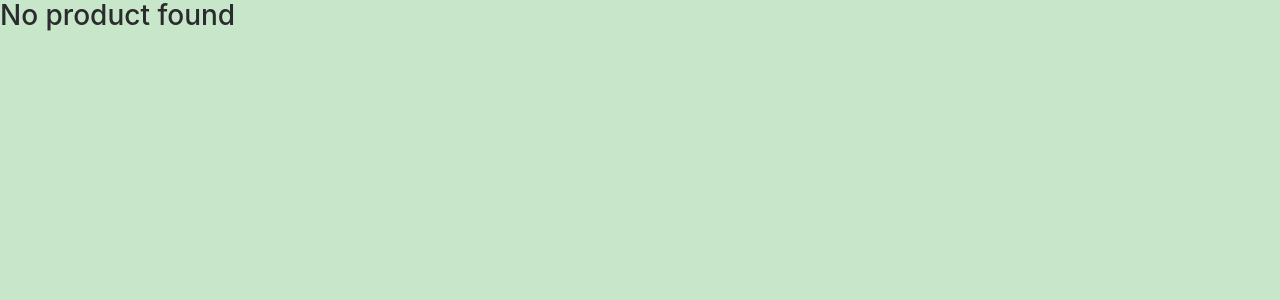
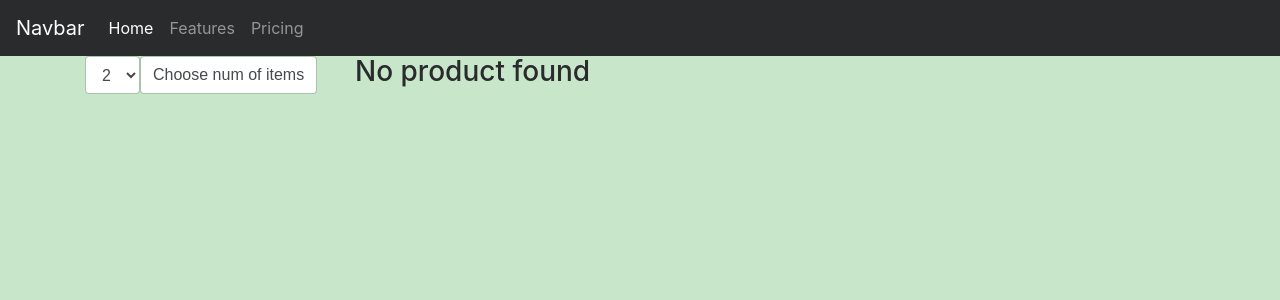
Before and after one commit to smanjil/Django2_Heroku, a Django app: page /genericviews/ in a window 1280 px wide. Shown: the top 300 px of the page. Run offline with Django 3.2, Linux system fonts and the light colour scheme; data that the repository does not hold is empty; some libraries are stand-ins or nearby versions.

Commit message:
bootstrap navbar and some pieces added

```diff
--- a/templates/genericviews/index.html
+++ b/templates/genericviews/index.html
@@ -4,6 +4,8 @@
 <html>
 	<head>
 		<title>Listing Page</title>
+
+		<meta name="viewport" content="width=device-width, initial-scale=1.0">
 
 		<link rel="stylesheet" type="text/css" href="{% static 'genericviews/css/bootstrap.css' %}" />
 		<link rel="stylesheet" type="text/css" href="{% static 'genericviews/css/style.css' %}" />
@@ -13,30 +15,72 @@
 		<script src="{% static 'genericviews/js/bootstrap.js' %}"></script>
 	</head>
 	<body>
-		{% if product_list %}
-			{% if is_paginated %}
-				{% if page_obj.has_previous %}
-							<a href="?page={{ page_obj.previous_page_number }}">previous</a>
-					{% endif %}
-					<span>
-						Page {{ page_obj.number }} of {{ page_obj.paginator.num_pages }}.
-				</span>
-				{% if page_obj.has_next %}
-					<a href="?page={{ page_obj.next_page_number }}">next</a>
-				{% endif %}
-			{% endif %}
+		<nav class="navbar navbar-toggleable-md navbar-inverse bg-inverse">
+			<button class="navbar-toggler navbar-toggler-right" type="button" data-toggle="collapse" data-target="#navbarNav" aria-controls="navbarNav" aria-expanded="false" aria-label="Toggle navigation">
+				<span class="navbar-toggler-icon"></span>
+			</button>
+			<a class="navbar-brand" href="#">Navbar</a>
+			<div class="collapse navbar-collapse" id="navbarNav">
+				<ul class="navbar-nav">
+					<li class="nav-item active">
+						<a class="nav-link" href="#">Home</a>
+					</li>
+					<li class="nav-item">
+						<a class="nav-link" href="#">Features</a>
+					</li>
+					<li class="nav-item">
+						<a class="nav-link" href="#">Pricing</a>
+					</li>
+				</ul>
+			</div>
+		</nav>
 
-			<form action="{% url 'genericviews:index' %}" method="get">
-				<select name="paginate_by" id='paginate_options'>
+		<div class="container">
+			<div class="row">
+				<div class="col-6 col-sm-3">
+					<form class="form-inline" action="{% url 'genericviews:index' %}" method="get">
+						<div class="form-group">
+							<select class="form-control" name="paginate_by" id='paginate_options'>
 								<option value="1">1</option>
 								<option value="2">2</option>
 								<option value="3">3</option>
 								<option value="4">4</option>
 							</select>
-				<input type='submit' value='Get Paginate'>
+						</div>
+						<div class="form-group">
+							<input class="form-control" type='submit' value='Choose num of items'>
+						</div>
 					</form>
+				</div>
+				{% if product_list %}
+					{% if is_paginated %}
+						<div class="col-6 col-sm-3">
+							{% if page_obj.has_previous %}
+									<a href="?page={{ page_obj.previous_page_number }}">previous</a>
+							{% endif %}
+						</div>
+						<div class="col-6 col-sm-3">
+							<span>
+								Page {{ page_obj.number }} of {{ page_obj.paginator.num_pages }}.
+							</span>
+						</div>
+						<div class="col-6 col-sm-3">
+							{% if page_obj.has_next %}
+								<a href="?page={{ page_obj.next_page_number }}">next</a>
+							{% endif %}
+						</div>
+					{% endif %}
+			</div>
 
+			<div class="row">
+				<div class="col"></div>
+				<div class="col-6">
 						<h1>Buy Wrist Watches!</h1>
+				</div>
+				<div class="col"></div>
+			</div>
+
+			<div class="row">
 				<ul>
 					{% for product in product_list %}
 						<li><a href = "{% url 'genericviews:detail' product.id %}">{{ product.title }}</a></li>
@@ -45,6 +89,8 @@
 			{% else %}
 				<h3>No product found</h3>
 			{% endif %}
+			</div>
+		</div>
 
 		<script type="text/javascript">
 			document.getElementById('paginate_options').value = {{ page_obj.paginator.per_page }};
```
Lines whose indentation alone changed are shown as unchanged.
